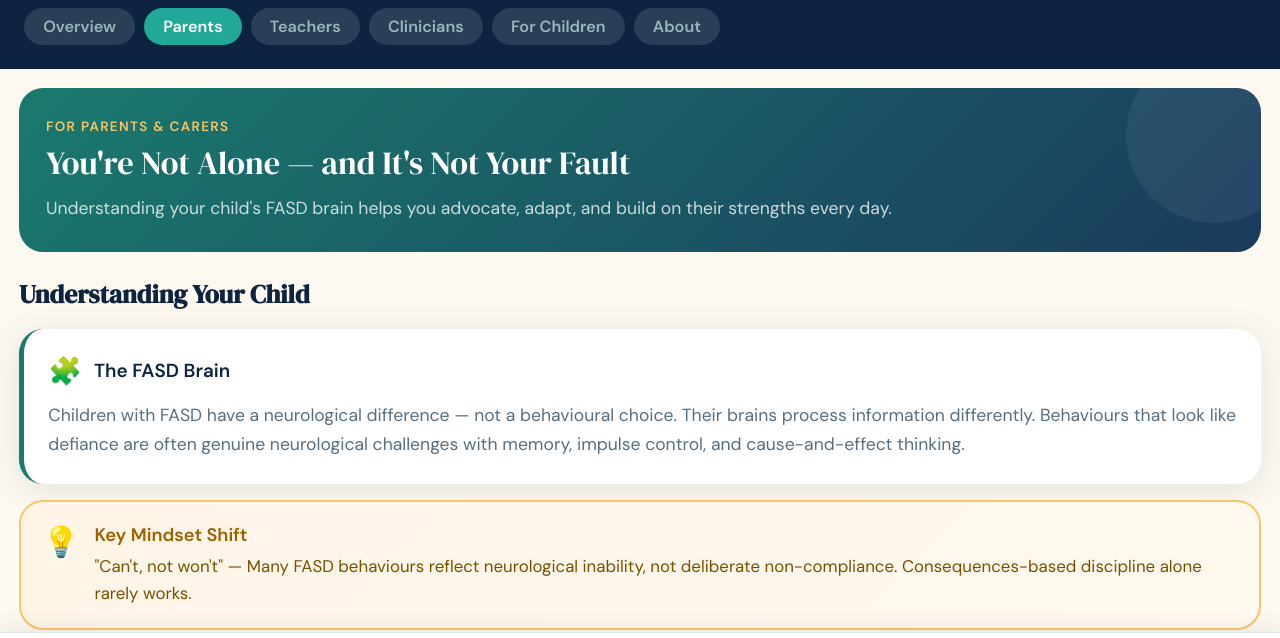
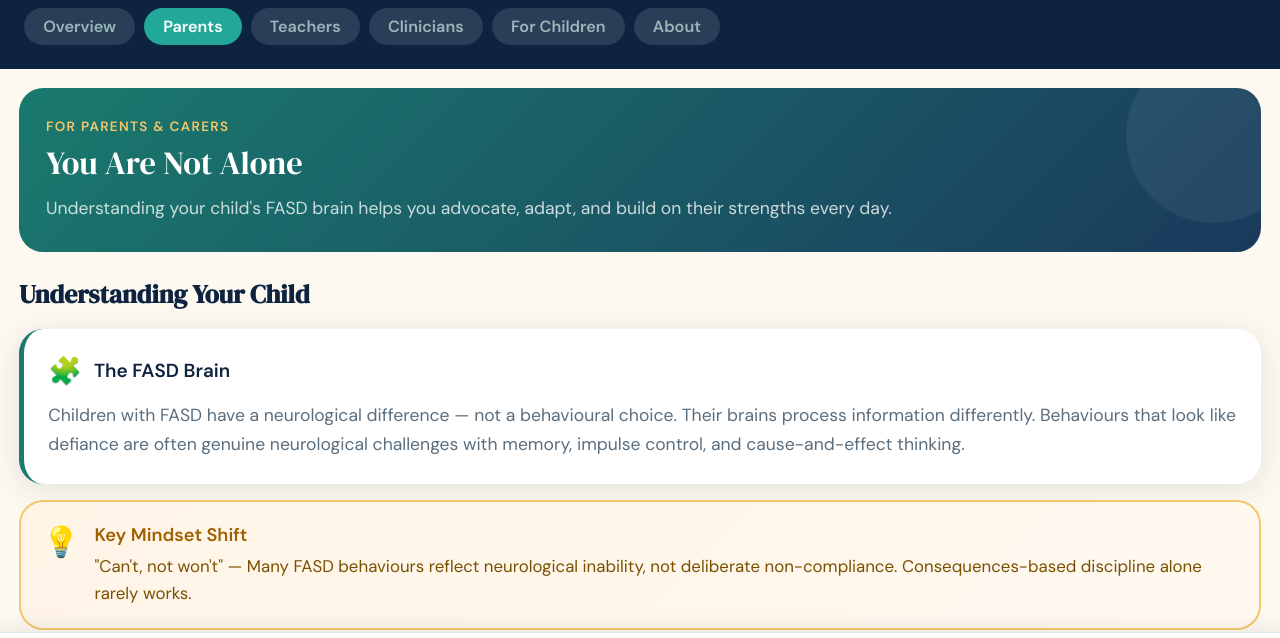
Before and after one commit to inyangtakon384-cell/fasd-compass, a plain HTML site: page parents/index.html in a window 1280 px wide. Shown: the part 92-730 px from the top of the page. Drawn offline with Linux system fonts and the light colour scheme.

Commit message:
Parents: headline 'You Are Not Alone'

```diff
--- a/parents/index.html
+++ b/parents/index.html
@@ -103,7 +103,7 @@
 <div class="page active" id="page-parents">
   <div class="hero" style="background:linear-gradient(135deg,var(--teal),#1a3a5c);">
     <div class="hero-eyebrow">For Parents & Carers</div>
-    <h1 class="hero-title">You're Not Alone — and It's Not Your Fault</h1>
+    <h1 class="hero-title">You Are Not Alone</h1>
     <div class="hero-body">Understanding your child's FASD brain helps you advocate, adapt, and build on their strengths every day.</div>
   </div>
   <div class="section">
```
